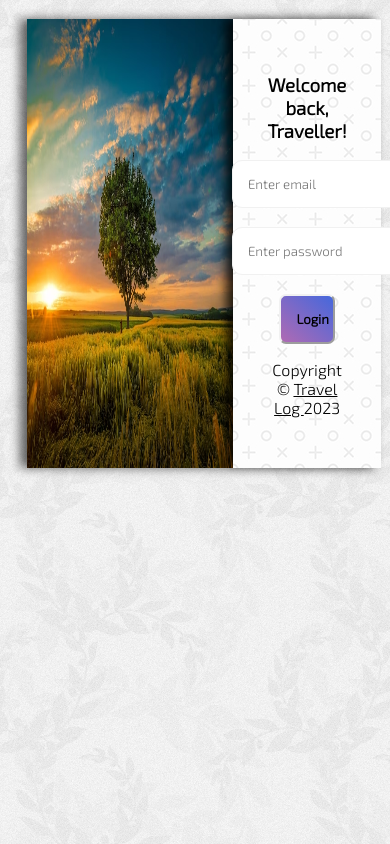
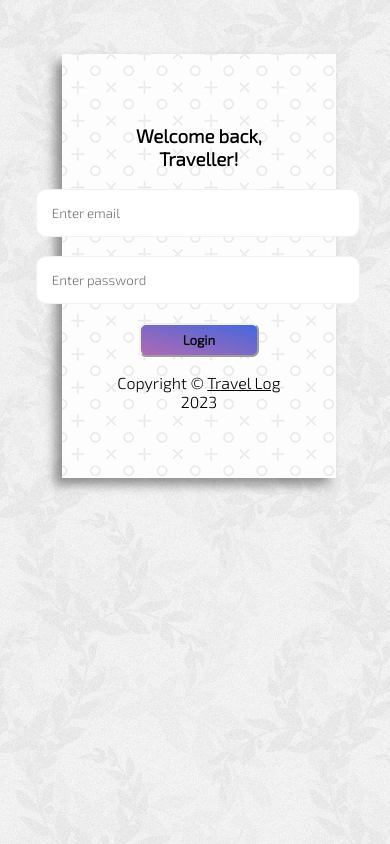
Before and after one commit to Pandian004/TravelLog, a React (Create React App) app in the folder client/: page /LoginPage in a window 390 px wide. Built offline with nearby package versions, Linux system fonts and the light colour scheme.

Commit message:
Some major change

```diff
--- a/client/src/pages/LoginPage.js
+++ b/client/src/pages/LoginPage.js
@@ -1,8 +1,5 @@
 import {Link} from 'react-router-dom';
-import './loginPage.css'
-import { useState } from 'react';
-import Eye from '../AssertsNew/eye.png'
-import Crossedeye from '../AssertsNew/crossed-eye.png'
+import './loginPage.css';
 
 const images = require.context('../../LoginPhotos',true);
 const imageList = images.keys().map(image => images(image));
@@ -15,15 +12,18 @@ function changeImg(){
 let year = d.getFullYear();
 
 function LoginPage(){
-    const [visible, setVisible] = useState(false);
     return(
         <div className="images" onLoad={changeImg()} >
             <img src={imgsrc} alt="pic"  />
             <div className='loginForm'>
                 <h3>Welcome back, Traveller!</h3>
                 <form>
-                    <input type="email" placeholder="Enter email" required /><br /><br />
-                    <input type={visible?'text':'password'} placeholder="Enter password"  required /> <br /><br />
+                    <div>
+                        <input type="email" placeholder="Enter email" required /><br /><br />
+                    </div>
+                    <div>
+                        <input type='password' placeholder="Enter password" required /> <br /><br />
+                    </div>
                     <Link to="/"><button type="submit"><strong>Login</strong></button></Link>
                 </form>
                 <p>Copyright &#169; <Link id='copy' to="/">Travel Log </Link>  {year}</p>
--- a/client/src/pages/loginPage.css
+++ b/client/src/pages/loginPage.css
@@ -44,3 +44,41 @@
 #copy{
   color: inherit;
 }
+
+@media screen and (max-width:1225px) {
+  .loginForm input{
+    width: 170%;
+    padding: 15px;
+    margin-left: -45%;
+    border: 1px groove #f1f1f1 ;
+    border-radius: 10px;
+    font-family: 'Exo 2', sans-serif;
+   }
+}
+
+@media screen and (max-width:900px) {
+  .images img{
+    visibility: hidden;
+    max-width: 0%;
+  }
+
+  .images{
+    display: flex;
+    justify-content: center;
+    align-items:center;
+  }
+
+  .loginForm{
+    align-items: center;
+    padding: 15%;
+    box-shadow: -7px 7px 10px rgba(0, 0, 0, 0.4) ;
+    margin: 10%;
+    justify-content: center;
+    display: flex;
+    flex-direction: column;
+  }
+
+  .loginForm button{
+    padding: 7px;
+  }
+}
```
